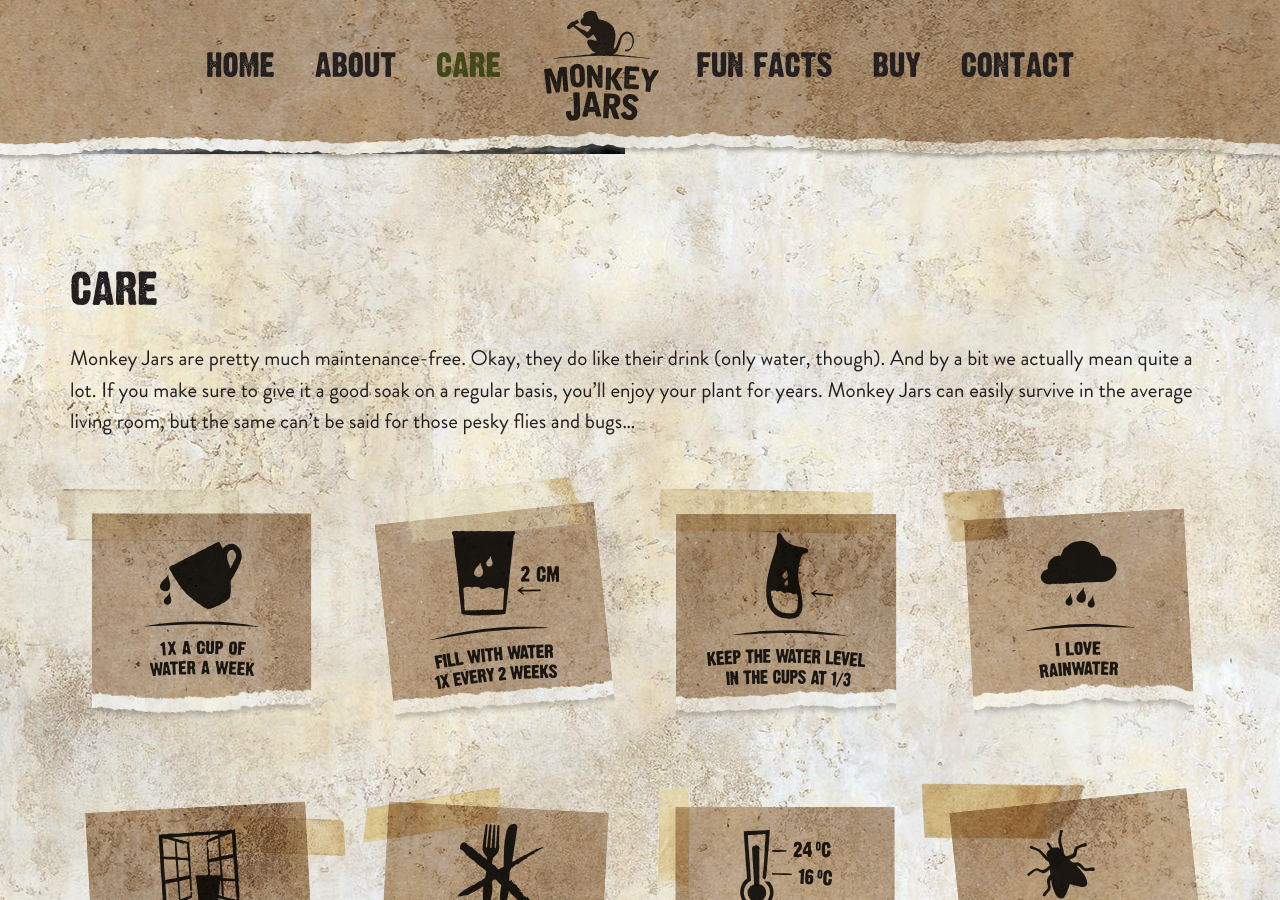
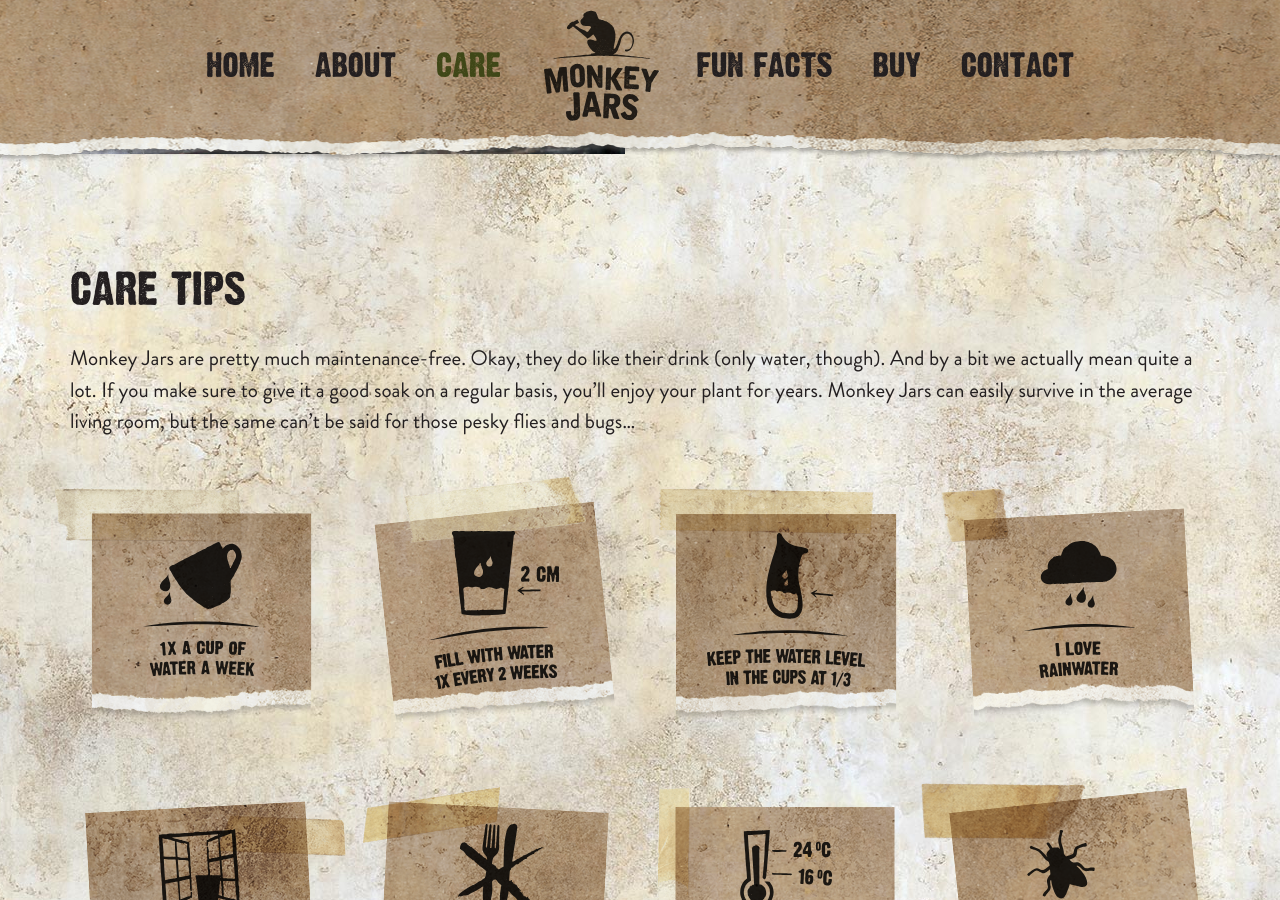
Before and after one commit to xuantiep/monkeyjars_en, a Jekyll site: the page built from index.md, in a window 1280 px wide and 900 px high, scrolled down 1284 px. Built offline with Jekyll 4.4.1, drawn with Linux system fonts in a browser that asks for light colours.

Commit message:
Updated '/_layouts/home.html' via CloudCannon

```diff
--- a/_layouts/home.html
+++ b/_layouts/home.html
@@ -66,7 +66,7 @@
       <div class="container">
         <div class="row">
             <div class="col-xs-12 text-left">
-                      <h2 class="post-title editable" style="margin: 0;">Care</h2>
+                      <h2 class="post-title editable" style="margin: 0;">Care tips</h2>
 
                       <div><br />{% for p in site.pages %}{% if p.title == 'Care tips' %}{{ p.content }}{% endif %}{% endfor %}</div>
             </div>
```
